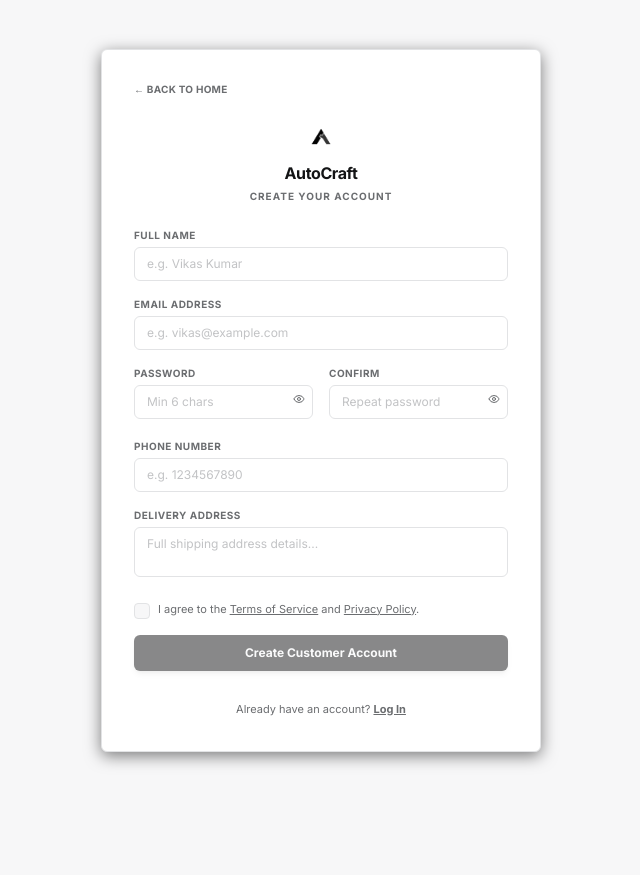
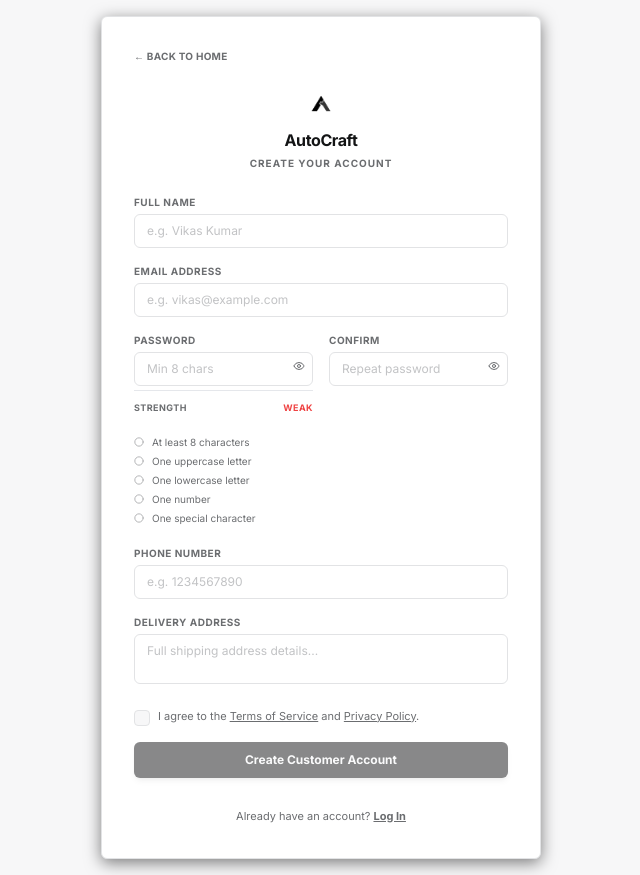
Before and after one commit to abhiyaligar/odooxkahe74, a React (Vite) app in the folder frontend/: page /signup in a window 1280 px wide. Shown: the whole page, without its empty margins (319-959 px from the left). Before the commit the page ends 800 px from the top, so only its background shows below. Built offline with nearby package versions, Linux system fonts and the light colour scheme; no server answers.

Commit message:
feat: add password strength validation with real-time checklist and strength meter on signup

```diff
--- a/frontend/src/pages/Login.jsx
+++ b/frontend/src/pages/Login.jsx
@@ -51,9 +51,6 @@ export default function LoginPage({ onLogin, onBack, onSignup }) {
 
     if (!password) {
       newErrors.password = 'Password is required';
-      hasErrors = true;
-    } else if (password.length < 8) {
-      newErrors.password = 'Password must be at least 8 characters';
       hasErrors = true;
     }
 
--- a/frontend/src/pages/Signup.jsx
+++ b/frontend/src/pages/Signup.jsx
@@ -1,6 +1,7 @@
-import React, { useState } from 'react';
-import { Eye, EyeOff, Check, Loader2, ShoppingBag, Store, AlertCircle } from 'lucide-react';
+import React, { useState, useRef } from 'react';
+import { Eye, EyeOff, Check, Circle, Loader2, ShoppingBag, Store, AlertCircle } from 'lucide-react';
 import { api } from '../api/client';
+import { getPasswordStrength } from '../utils/password';
 
 export default function SignupPage({ onSignupSuccess, onBackToLogin, onBackToHome }) {
   const [role, setRole] = useState('Customer'); // only Customer signup allowed
@@ -13,10 +14,14 @@ export default function SignupPage({ onSignupSuccess, onBackToLogin, onBackToHom
   const [agreeTerms, setAgreeTerms] = useState(false);
   const [isLoading, setIsLoading] = useState(false);
   const [errors, setErrors] = useState({});
+  const passwordInputRef = useRef(null);
 
   // Conditional fields state
   const [phone, setPhone] = useState('');
   const [address, setAddress] = useState('');
+
+  const strength = getPasswordStrength(password);
+  const allRulesMet = strength.score === 5;
 
   const validateForm = () => {
     const newErrors = {};
@@ -27,10 +32,11 @@ export default function SignupPage({ onSignupSuccess, onBackToLogin, onBackToHom
       newErrors.email = 'Please enter a valid email address';
     }
 
+    const strength = getPasswordStrength(password);
     if (!password) {
       newErrors.password = 'Password is required';
-    } else if (password.length < 8) {
-      newErrors.password = 'Password must be at least 8 characters';
+    } else if (strength.score < 5) {
+      newErrors.password = 'Password does not meet all requirements';
     }
 
     if (password !== confirmPassword) {
@@ -45,6 +51,9 @@ export default function SignupPage({ onSignupSuccess, onBackToLogin, onBackToHom
     if (!address) newErrors.address = 'Delivery address is required';
 
     setErrors(newErrors);
+    if (newErrors.password) {
+      passwordInputRef.current?.focus();
+    }
     return Object.keys(newErrors).length === 0;
   };
 
@@ -163,8 +172,9 @@ export default function SignupPage({ onSignupSuccess, onBackToLogin, onBackToHom
                 <label className="text-[10px] font-bold text-textSecondary uppercase tracking-wider">Password</label>
                 <div className="relative w-full">
                   <input
+                    ref={passwordInputRef}
                     type={showPassword ? "text" : "password"}
-                    placeholder="Min 6 chars"
+                    placeholder="Min 8 chars"
                     disabled={isLoading}
                     value={password}
                     onChange={(e) => setPassword(e.target.value)}
@@ -182,6 +192,63 @@ export default function SignupPage({ onSignupSuccess, onBackToLogin, onBackToHom
                   >
                     {showPassword ? <EyeOff size={12} /> : <Eye size={12} />}
                   </button>
+                </div>
+
+                {/* Password Strength Checklist & Bar */}
+                <div className="mt-2 space-y-2 border-t border-border/40 pt-2.5">
+                  <div className="space-y-1">
+                    <div className="flex items-center justify-between text-[9px] font-bold uppercase tracking-wider">
+                      <span className="text-textSecondary">Strength</span>
+                      <span className={
+                        strength.score <= 1 ? "text-danger" :
+                        strength.score <= 4 ? "text-warning" : "text-success"
+                      }>
+                        {
+                          strength.score <= 1 ? "Weak" :
+                          strength.score <= 3 ? "Fair" :
+                          strength.score === 4 ? "Good" : "Strong"
+                        }
+                      </span>
+                    </div>
+                    <div className="flex gap-1 w-full h-1">
+                      {[1, 2, 3, 4, 5].map((index) => {
+                        let active = index <= strength.score;
+                        let colorClass = "bg-border/60";
+                        if (active) {
+                          if (strength.score <= 1) colorClass = "bg-danger";
+                          else if (strength.score <= 4) colorClass = "bg-warning";
+                          else colorClass = "bg-success";
+                        }
+                        return (
+                          <div
+                            key={index}
+                            className={`h-full flex-1 rounded-full transition-all duration-300 ${colorClass}`}
+                          />
+                        );
+                      })}
+                    </div>
+                  </div>
+
+                  <div className="space-y-1 pt-1">
+                    {[
+                      { met: strength.length, text: "At least 8 characters" },
+                      { met: strength.uppercase, text: "One uppercase letter" },
+                      { met: strength.lowercase, text: "One lowercase letter" },
+                      { met: strength.number, text: "One number" },
+                      { met: strength.special, text: "One special character" },
+                    ].map((req, i) => (
+                      <div key={i} className={`flex items-center space-x-2 text-[10px] transition-colors duration-150 ${
+                        req.met ? "text-textPrimary" : "text-textSecondary"
+                      }`}>
+                        {req.met ? (
+                          <Check size={10} className="text-success shrink-0" strokeWidth={3} />
+                        ) : (
+                          <Circle size={10} className="text-textSecondary shrink-0 opacity-60" />
+                        )}
+                        <span>{req.text}</span>
+                      </div>
+                    ))}
+                  </div>
                 </div>
                 {errors.password && <span className="text-[9px] text-danger font-mono">{errors.password}</span>}
               </div>
@@ -275,7 +342,7 @@ export default function SignupPage({ onSignupSuccess, onBackToLogin, onBackToHom
             {/* Submit Button */}
             <button
               type="submit"
-              disabled={isLoading || !agreeTerms}
+              disabled={isLoading || !agreeTerms || !allRulesMet || password !== confirmPassword}
               className="w-full flex items-center justify-center bg-accent text-background font-bold text-xs py-2.5 rounded-custom hover:bg-accent/90 disabled:opacity-50 disabled:cursor-not-allowed transition-all duration-150 shadow-md"
             >
               {isLoading ? (
--- /dev/null
+++ b/frontend/src/utils/password.js
@@ -0,0 +1,23 @@
+export function getPasswordStrength(password = '') {
+  const length = password.length >= 8;
+  const uppercase = /[A-Z]/.test(password);
+  const lowercase = /[a-z]/.test(password);
+  const number = /[0-9]/.test(password);
+  const special = /[!@#$%^&*(),.?":{}|<>_\-+=\[\]\\\/;']/.test(password);
+
+  let score = 0;
+  if (length) score++;
+  if (uppercase) score++;
+  if (lowercase) score++;
+  if (number) score++;
+  if (special) score++;
+
+  return {
+    length,
+    uppercase,
+    lowercase,
+    number,
+    special,
+    score
+  };
+}
```
Also changed, not shown: 1 other file (tests, documents, lock files or other folders).
